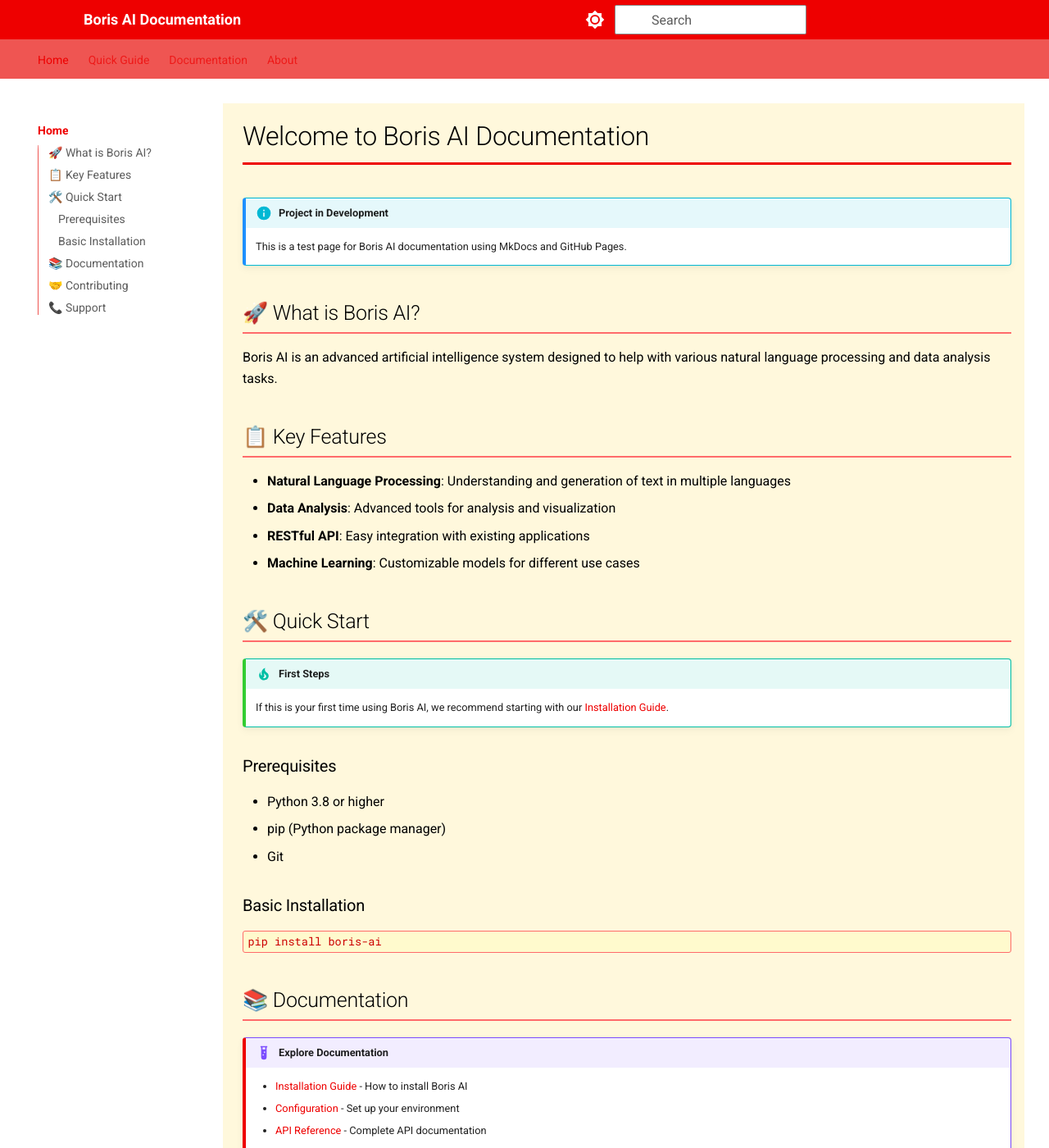
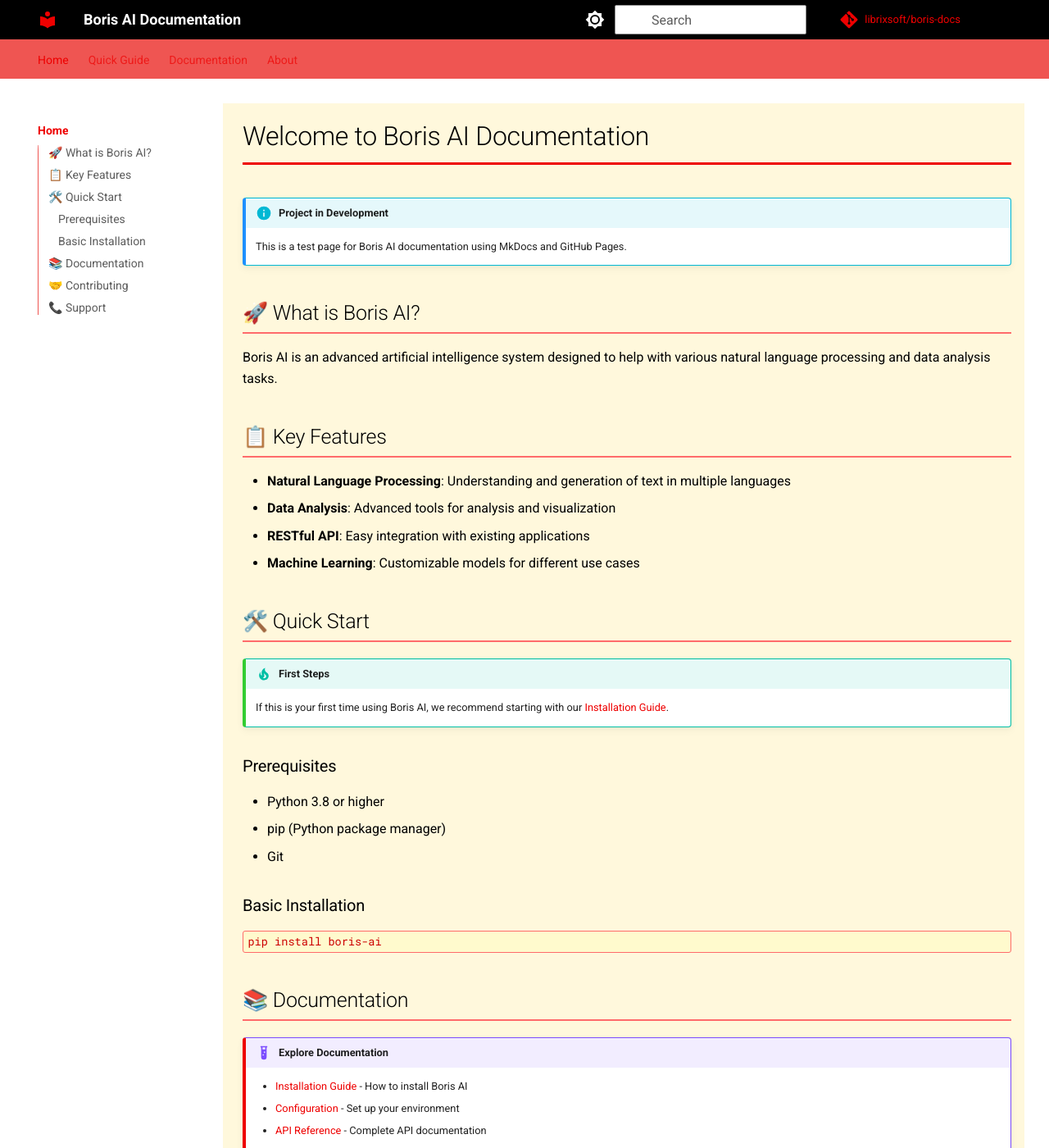
Before and after one commit to librixsoft/boris-docs, an MkDocs documentation site: the page built from docs/index.md, in a window 1280 px wide and 1400 px high. Shown: the whole window at 82% size. Built offline with MkDocs 1.6.1 and Material for MkDocs 9.7.7, drawn with Linux system fonts in a browser that asks for light colours; comment, search, counter and statistics services are not loaded.

Commit message:
Change header color to black

```diff
--- a/docs/stylesheets/extra.css
+++ b/docs/stylesheets/extra.css
@@ -30,7 +30,7 @@
 
 /* Header */
 .md-header {
-  background-color: var(--red-hat-red) !important;
+  background-color: var(--red-hat-black) !important;
   color: var(--red-hat-white) !important;
 }
 
```
